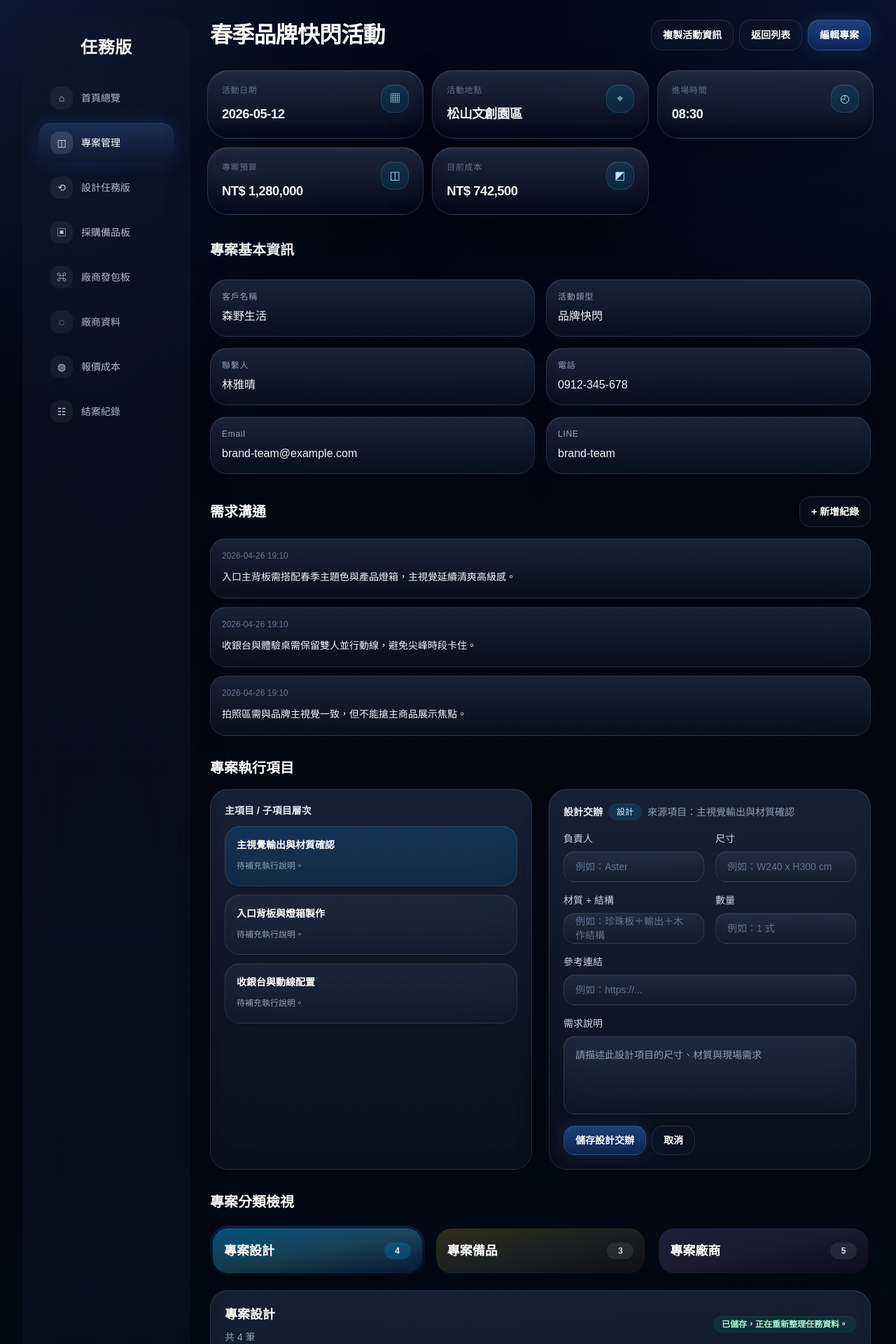
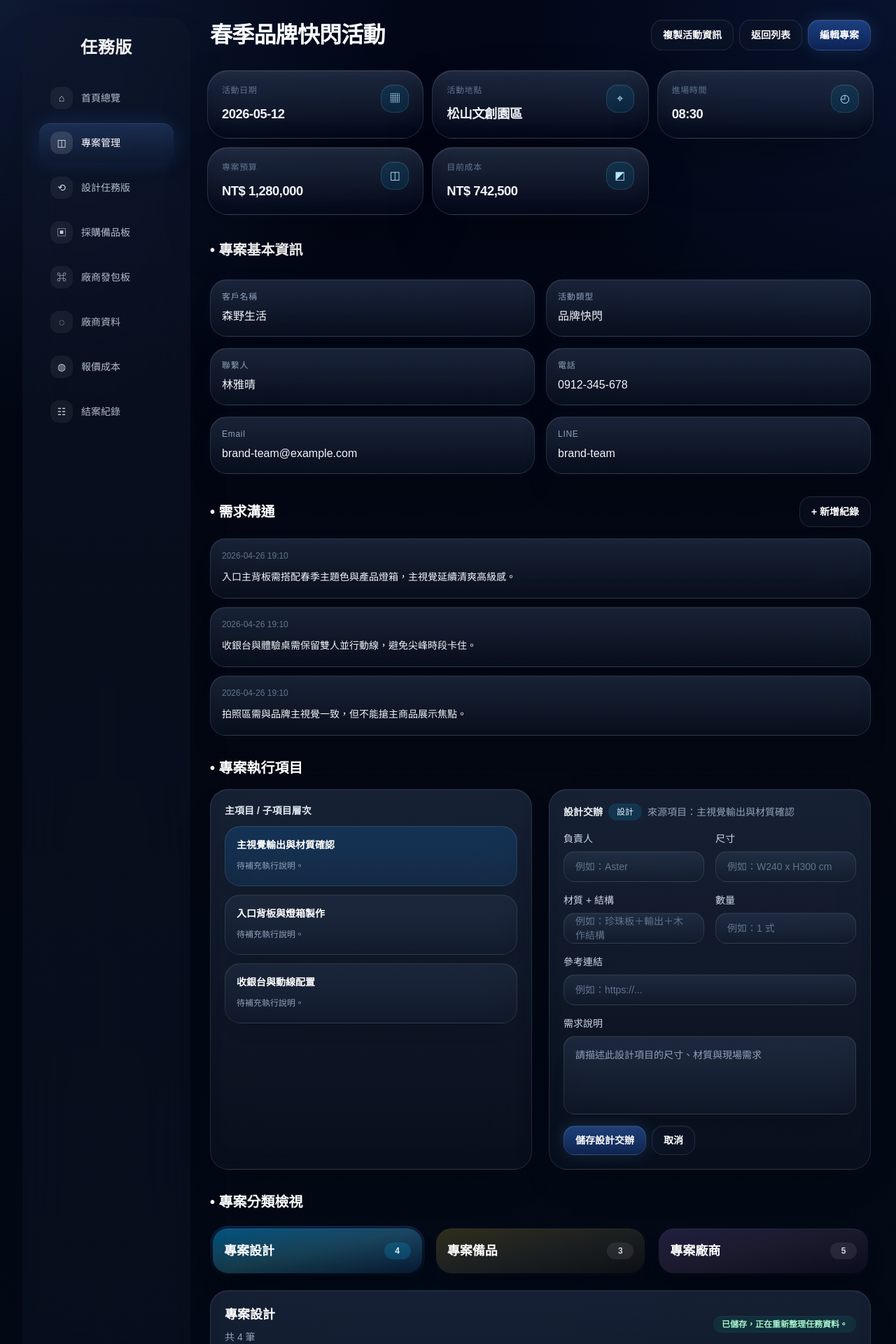
Before and after one commit to willy841/projectflow, a Next.js app in the folder project-mgmt/: page /blueprints/project-detail-v1 in a window 1280 px wide. Shown: the top 1920 px of the page at 70% size. Built offline with nearby package versions, Linux system fonts and the light colour scheme.

Commit message:
style: add bullets to primary section headings

```diff
--- a/project-mgmt/src/app/blueprints/project-detail-v1/page.tsx
+++ b/project-mgmt/src/app/blueprints/project-detail-v1/page.tsx
@@ -136,7 +136,7 @@ export default function ProjectDetailBlueprintV1Page() {
             <article className="p-1">
               <div className="mb-5 flex min-h-11 items-center">
                 <div className="min-w-0">
-                  <h3 className="text-xl font-semibold leading-none text-white">專案基本資訊</h3>
+                  <h3 className="text-xl font-semibold leading-none text-white">• 專案基本資訊</h3>
                 </div>
               </div>
 
@@ -153,7 +153,7 @@ export default function ProjectDetailBlueprintV1Page() {
             <article className="p-1">
               <div className="mb-4 flex min-h-11 flex-col gap-3 sm:flex-row sm:items-center sm:justify-between">
                 <div className="min-w-0">
-                  <h3 className="text-xl font-semibold leading-none text-white">需求溝通</h3>
+                  <h3 className="text-xl font-semibold leading-none text-white">• 需求溝通</h3>
                 </div>
                 <button className="inline-flex h-11 shrink-0 items-center justify-center whitespace-nowrap rounded-2xl border border-white/10 bg-slate-900/40 px-4 text-sm font-semibold text-slate-100 shadow-[0_18px_40px_-28px_rgba(0,0,0,0.42),inset_0_1px_0_rgba(255,255,255,0.03)] backdrop-blur-xl transition hover:bg-slate-900/60 hover:shadow-[0_0_18px_rgba(96,165,250,0.12)]">
                   + 新增紀錄
@@ -173,7 +173,7 @@ export default function ProjectDetailBlueprintV1Page() {
 
           <section className="space-y-5 p-1">
             <div className="mb-4">
-              <h3 className="text-xl font-semibold text-white">專案執行項目</h3>
+              <h3 className="text-xl font-semibold text-white">• 專案執行項目</h3>
             </div>
 
             <div className="grid gap-6 lg:grid-cols-2">
@@ -237,7 +237,7 @@ export default function ProjectDetailBlueprintV1Page() {
 
           <section className="space-y-5 p-1">
             <div>
-              <h3 className="text-xl font-semibold text-white">專案分類檢視</h3>
+              <h3 className="text-xl font-semibold text-white">• 專案分類檢視</h3>
             </div>
 
             <div className="grid gap-3 lg:grid-cols-3">
```
